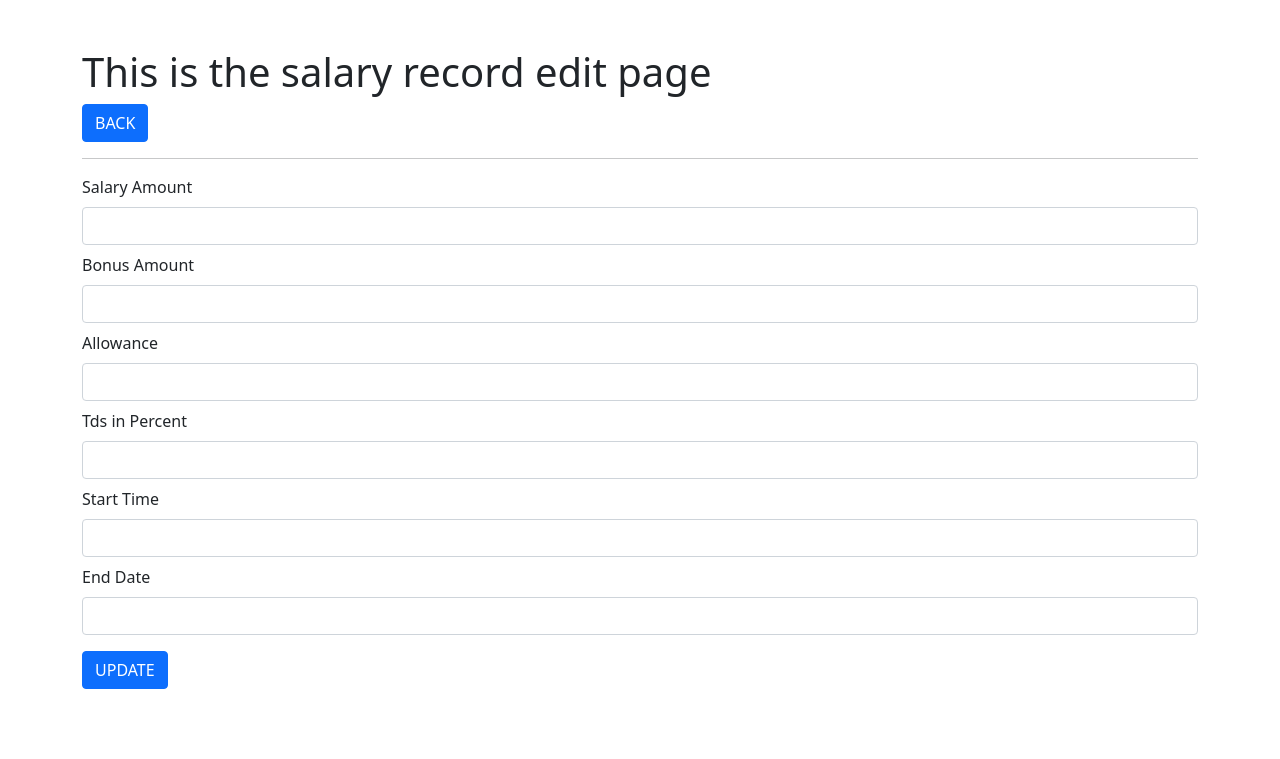
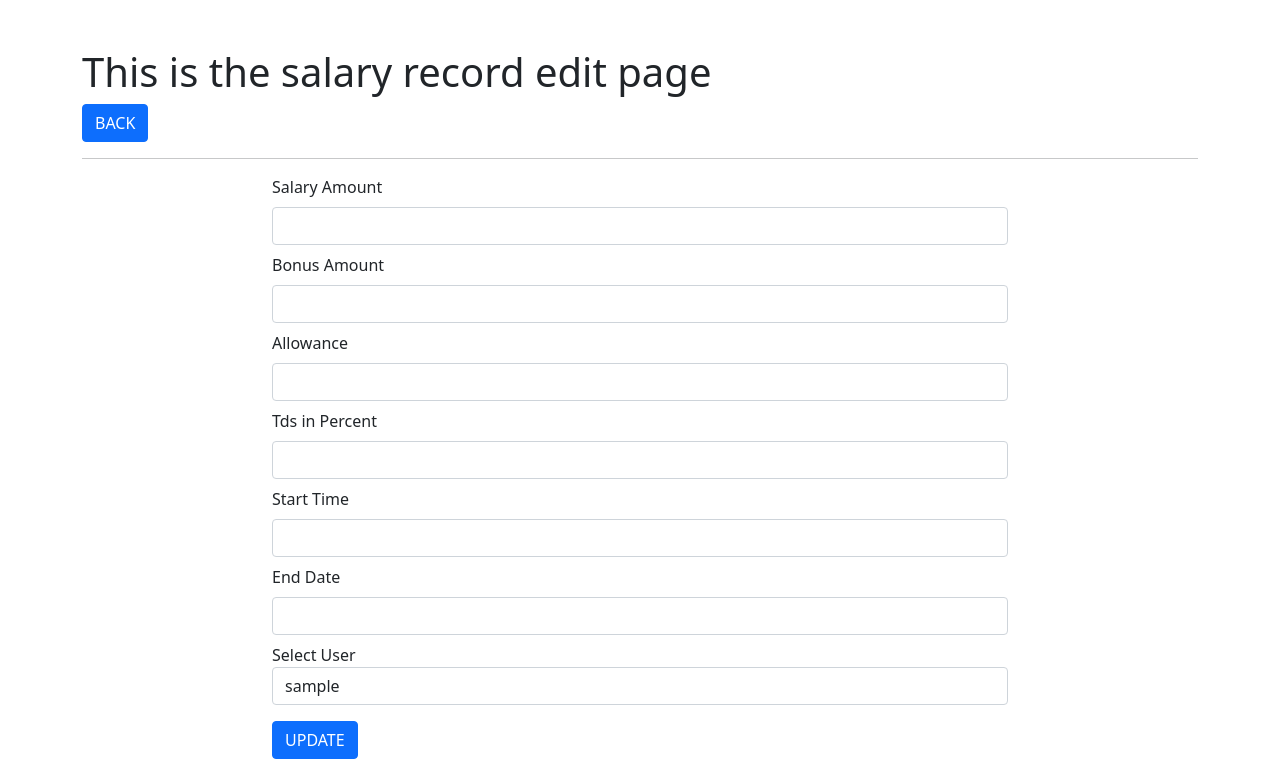
Before and after one commit to yogendradhami/Django_project_erss, a Django app: template project_employee_record_system/templates/salaryrecords/edit_salaryrecord.html in a window 1280 px wide. Shown: the part 56-815 px from the top of the page. Before the commit the page ends 745 px from the top, so only its background shows below. Run offline with Django 3.2, Linux system fonts and the light colour scheme; the template is opened without the code that fills it: most values are stand-ins (such as "Sample title", 1, 10 or a date in 2020).

Commit message:
db for salary has created and all functions in salary department are working now

```diff
--- a/project_employee_record_system/app_employeewebsite/admin.py
+++ b/project_employee_record_system/app_employeewebsite/admin.py
@@ -1,7 +1,9 @@
 from django.contrib import admin
 from .models import Department
 from .models import Employee
+from .models import EmployeeSalary
 
 # Register your models here.
 admin.site.register(Department)
 admin.site.register(Employee)
+admin.site.register(EmployeeSalary)
--- a/project_employee_record_system/templates/employees/edit_employee.html
+++ b/project_employee_record_system/templates/employees/edit_employee.html
@@ -14,14 +14,15 @@ Employee - Edit
         <div class="col-md-2"></div>
         <div class="col-md-8">
             <form action="{% url 'emp-update' %}" method="post">
-
                 {% csrf_token %}
 
                 <input type="hidden" name="id" value="{{ data.id }}" />
+
                 <div class="form-group mb-2">
                     <label class="mb-2">Full Name</label>
                     <input type="text" class="form-control" name="full_name" value="{{ data.full_name }}">
                 </div>
+
                 <div class="form-group mb-2">
                     <label class="mb-2">Contact</label>
                     <input type="text" class="form-control" name="contact" value="{{ data.contact }}">
--- a/project_employee_record_system/templates/employees/index_employee.html
+++ b/project_employee_record_system/templates/employees/index_employee.html
@@ -32,7 +32,7 @@
                 <th>Join Date</th>
                 <th>Blood Group</th>
                 <th>Address</th>
-                <th>user</th>
+                <th>User</th>
                 <th>Department</th>
                 <th colspan="3">Action</th>
             </tr>
--- a/project_employee_record_system/templates/salaryrecords/edit_salaryrecord.html
+++ b/project_employee_record_system/templates/salaryrecords/edit_salaryrecord.html
@@ -11,15 +11,16 @@ Salaryrecord - Edit
     <hr>
 
     <div class="row">
-        <div class="cold-md-2"></div>
-        <div class="cold-md-8">
+        <div class="col-md-2"></div>
+        <div class="col-md-8">
             <form action="{% url 'sal-update' %}" method="post">
                 {% csrf_token %}
 
                 <input type="hidden" name="id" value="{{ data.id }}">
+
                 <div class="form-group mb-2">
                     <label for="" class="mb-2">Salary Amount</label>
-                    <input type="number" name="salary_amount" id="" class="form-control" vaue="{{data.salary_amount }}">
+                    <input type="number" name="salary_amount" id="" class="form-control" vaue="{{ data.salary_amount }}">
                 </div>
 
                 <div class="form-group mb-2">
@@ -29,13 +30,13 @@ Salaryrecord - Edit
 
                 <div class="form-group mb-2">
                     <label for="" class="mb-2">Allowance</label>
-                    <input type="number" name="allowance" id="" class="form-control" vaue="{{data.allowance}">
+                    <input type="number" name="allowance" id="" class="form-control" vaue="{{data.allowance}}">
                 </div>
 
                 <div class="form-group mb-2">
                     <label for="" class="mb-2">Tds in Percent</label>
                     <input type="number" name="tds_in_percent " id="" class="form-control"
-                        vaue="{{data.tds_in_percent}">
+                        vaue="{{data.tds_in_percent}}">
                 </div>
 
                 <div class="form-group mb-2">
@@ -48,6 +49,15 @@ Salaryrecord - Edit
                     <input type="number" name="end_date" id="" class="form-control" vaue="{{data.end_date}}">
                 </div>
 
+                <div class="form-group mb-2">
+                    <label>Select User</label>
+                    <select name="employee" class="form-control">
+                        {% for val in employee %}
+                        <option value="{{ val.id }}">{{ val.username }}</option>
+                        {% endfor %}
+                    </select>
+                </div>
+
                 <input type="submit" class="btn btn-primary mt-2" value="UPDATE">
             </form>
         </div>
--- a/project_employee_record_system/templates/salaryrecords/index_salaryrecord.html
+++ b/project_employee_record_system/templates/salaryrecords/index_salaryrecord.html
@@ -28,6 +28,7 @@
                     <th>Tds In Percent</th>
                     <th>Start Date</th>
                     <th>End Date</th>
+                    <th>employee</th>
                     <th colspan="3">Action</th>
                 </tr>
             </thead>
@@ -41,6 +42,7 @@
                     <td> {{ val.tds_in_percent }} </td>
                     <td> {{ val.start_date }} </td>
                     <td> {{ val.end_date }} </td>
+                    <td>{{ val.employee }} </td>
                     <td><a href="{% url 'sal-edit' val.id %}"><i class="fa-solid fa-pencil"></i></a></td>
                     <td><a href="{% url 'sal-show' val.id %}"><i class="fa-solid fa-eye"></i></a></td>
                     <td><a href="{% url 'sal-delete' val.id %}"><i class="fa-solid fa-trash"></i></a></td>
--- a/project_employee_record_system/templates/salaryrecords/show_salaryrecord.html
+++ b/project_employee_record_system/templates/salaryrecords/show_salaryrecord.html
@@ -23,6 +23,7 @@
                 <h6> {{ data.tds_in_percent }} </h6>
                 <h6> {{ data.start_date }} </h6>
                 <h6> {{ data.end_date }} </h6>
+                <h6> {{ data.employee} </h6>
             </div>
         </div>
     </div>
```
Also changed, not shown: project_employee_record_system/app_employeewebsite/views.py (+9 -2 lines), project_employee_record_system/db.sqlite3.
